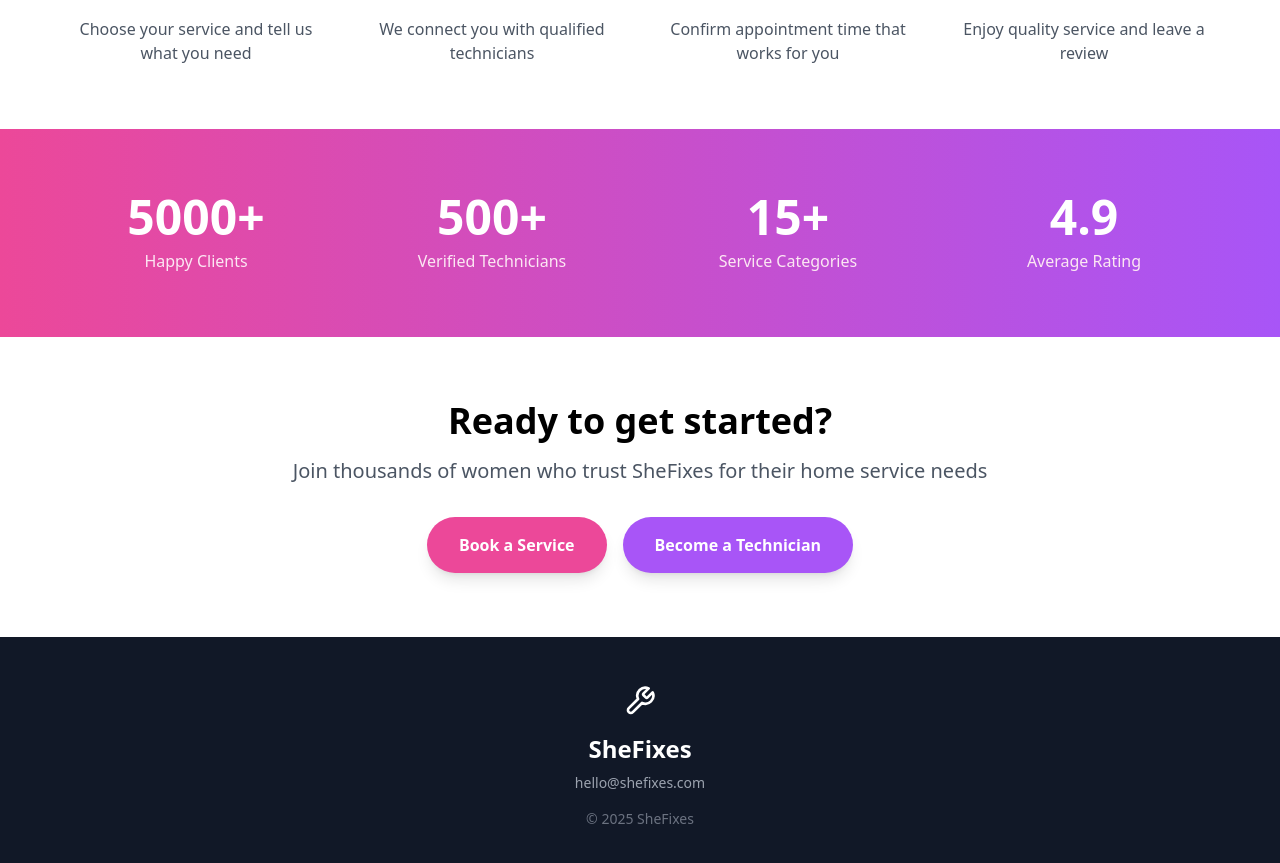
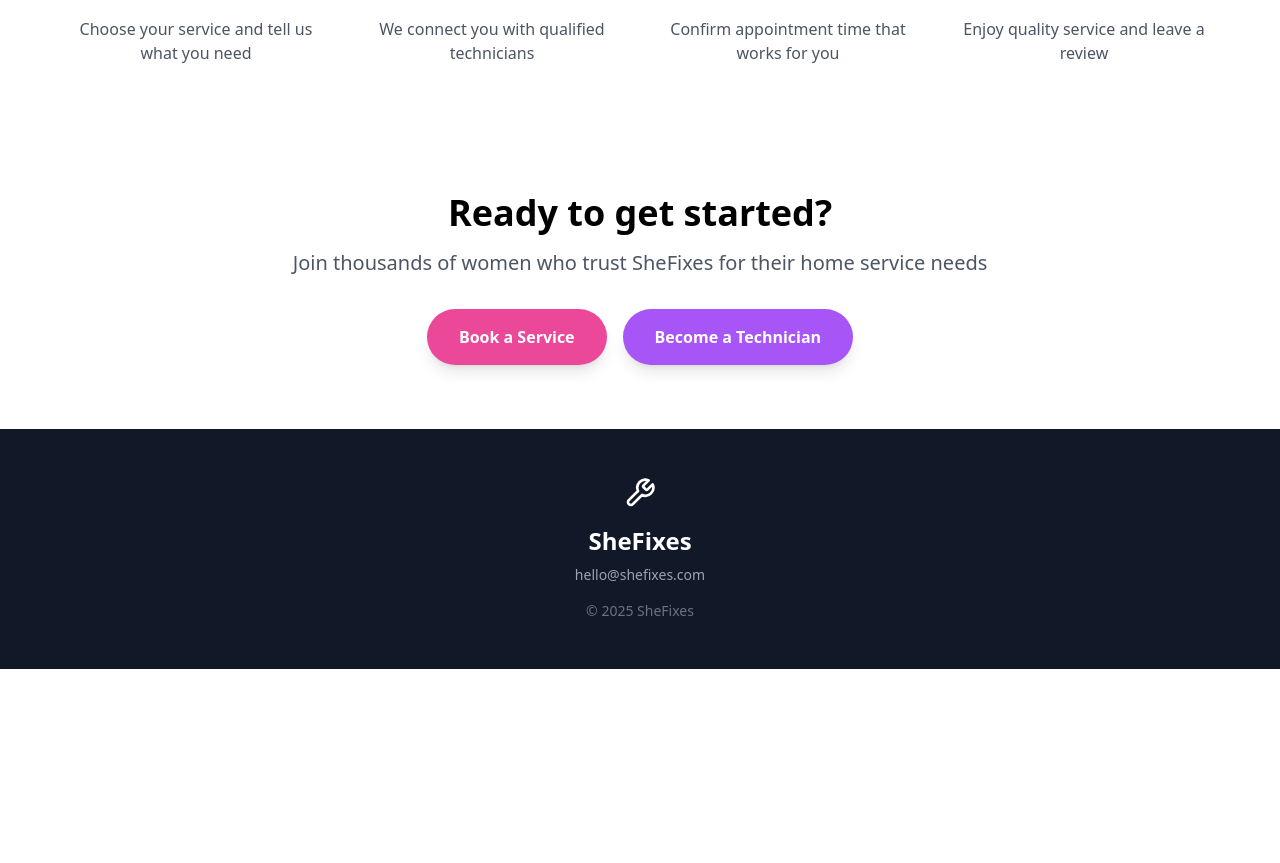
Before and after one commit to keqinyan/shefixes, a React (Vite) app: page / in a window 1280 px wide. Shown: the part 2047-2910 px from the top of the page. After the commit the page ends 2716 px from the top, so only its background shows below. Built offline with nearby package versions, Linux system fonts and the light colour scheme.

Commit message:
fix: Remove fake statistics section from homepage
- Removed Stats Section displaying fabricated numbers
- Platform hasn't launched yet, should not show fake metrics
- Keeps homepage honest and credible

```diff
--- a/src/App.jsx
+++ b/src/App.jsx
@@ -925,38 +925,6 @@ const SheFixes = () => {
             </div>
           </div>
 
-          {/* Stats Section */}
-          <div className="py-16 px-4 bg-gradient-to-r from-pink-500 to-purple-500 text-white">
-            <div className="max-w-6xl mx-auto">
-              <div className="grid md:grid-cols-4 gap-8 text-center">
-                <div>
-                  <div className="text-5xl font-bold mb-2">5000+</div>
-                  <p className="text-pink-100">
-                    {region === 'us' ? 'Happy Clients' : '满意客户'}
-                  </p>
-                </div>
-                <div>
-                  <div className="text-5xl font-bold mb-2">500+</div>
-                  <p className="text-pink-100">
-                    {region === 'us' ? 'Verified Technicians' : '认证技师'}
-                  </p>
-                </div>
-                <div>
-                  <div className="text-5xl font-bold mb-2">15+</div>
-                  <p className="text-pink-100">
-                    {region === 'us' ? 'Service Categories' : '服务类别'}
-                  </p>
-                </div>
-                <div>
-                  <div className="text-5xl font-bold mb-2">4.9</div>
-                  <p className="text-pink-100">
-                    {region === 'us' ? 'Average Rating' : '平均评分'}
-                  </p>
-                </div>
-              </div>
-            </div>
-          </div>
-
           {/* CTA Section */}
           <div className="py-16 px-4 bg-white">
             <div className="max-w-4xl mx-auto text-center">
```
